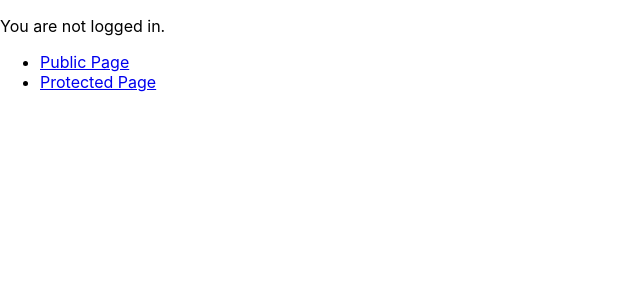
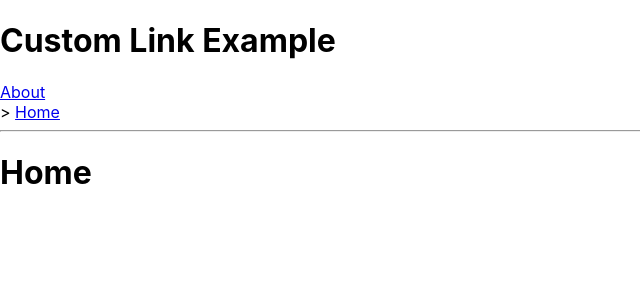
Before and after one commit to pmatsinopoulos/react-router, a React (Create React App) app: page / in a window 1280 px wide. Shown: the top 300 px of the page, without its empty margins (0-640 px from the left). Built offline with nearby package versions, Linux system fonts and the light colour scheme.

Commit message:
OldSchool Custom link

```diff
--- a/src/App.js
+++ b/src/App.js
@@ -1,110 +1,37 @@
-import React, { Component } from 'react';
+import React from 'react';
 import { BrowserRouter as Router,
-         Link,
          Route,
-         Redirect,
-         withRouter } from 'react-router-dom';
+         Link} from 'react-router-dom';
 
-const App = () => {
-  return (
+const App = () => (
     <Router>
-      <div>
-        <AuthButton />
-        <ul>
-          <li>
-            <Link to="/public-page">Public Page</Link>
-          </li>
+      <h1>Custom Link Example</h1>
+      <OldSchoolMenuLink to="/about" label="About"/>
+      <OldSchoolMenuLink activeOnlyWhenExact={true} to="/" label="Home"/>
 
-          <li>
-            <Link to="/protected-page">Protected Page</Link>
-          </li>
-
-          <Route path="/public-page" component={Public}/>
-          <Route path="/login" component={Login}/>
-          <PrivateRoute path="/protected-page" component={Protected}/>
-        </ul>
-      </div>
+      <hr/>
+      <Route exact path="/about" component={About}/>
+      <Route exact path="/" component={Home}/>
     </Router>
-  )
-}
-
-const fakeAuth = {
-  isAuthenticated: false,
-  authenticate(cb) {
-    this.isAuthenticated = true;
-    setTimeout(cb, 100); // fake async
-  },
-  signout(cb) {
-    this.isAuthenticated = false;
-    setTimeout(cb, 100);
-  }
-};
-
-const AuthButton = withRouter(
-  ({match, location, history}) => {
-    console.debug('History', history)
-    console.dir(history)
-
-    console.debug('Location', location)
-    console.dir(location)
-
-    console.debug('Match', match)
-    console.dir(match)
-
-    return fakeAuth.isAuthenticated ? (
-      <p>
-        Welcome!{" "}
-        <button onClick={() => {fakeAuth.signout(() => history.push('/'))}}>
-          Sign Out
-        </button>
-      </p>
-    ) : (
-      <p>You are not logged in.</p>
-    )
-  }
 )
 
-const PrivateRoute = ({component: Component, ...rest}) => (
+const OldSchoolMenuLink = ({activeOnlyWhenExact, to, label}) => (
   <Route
-    {...rest}
-    render={props => (
-      fakeAuth.isAuthenticated ? (
-        <component {...props} />
-      ) : (
-        <Redirect
-          to={{
-            pathname: "/login",
-            state: {from: props.location}
-          }}
-          />
+    path={to}
+    exact={activeOnlyWhenExact}
+    children={({match}) => {
+      console.debug('match', match)
+      return (
+        <div className={match ? "active" : ""}>
+          {match ? "> " : ""}
+          <Link to={to}>{label}</Link>
+        </div>
       )
-    )}
+    }}
   />
 )
 
-const Public = () => <h3>Public</h3>
-const Protected = () => <h3>Protected</h3>
+const Home = () => <h1>Home</h1>
+const About = () => <h1>About</h1>
 
-class Login extends Component {
-  state = {redirectToReferrer: false}
-  login = () => {
-    fakeAuth.authenticate(() => {
-      this.setState({redirectToReferrer: true})
-    })
-  }
-
-  render() {
-    let { from } = this.props.location.state || {from: {pathname: "/"}};
-    let { redirectToReferrer } = this.state;
-
-    if (redirectToReferrer) return <Redirect to={from} />;
-
-    return (
-      <div>
-        <p>you must log in to view the page at {from.pathname}</p>
-        <button onClick={this.login}>Log In</button>
-      </div>
-    )
-  }
-}
 export default App;
```
